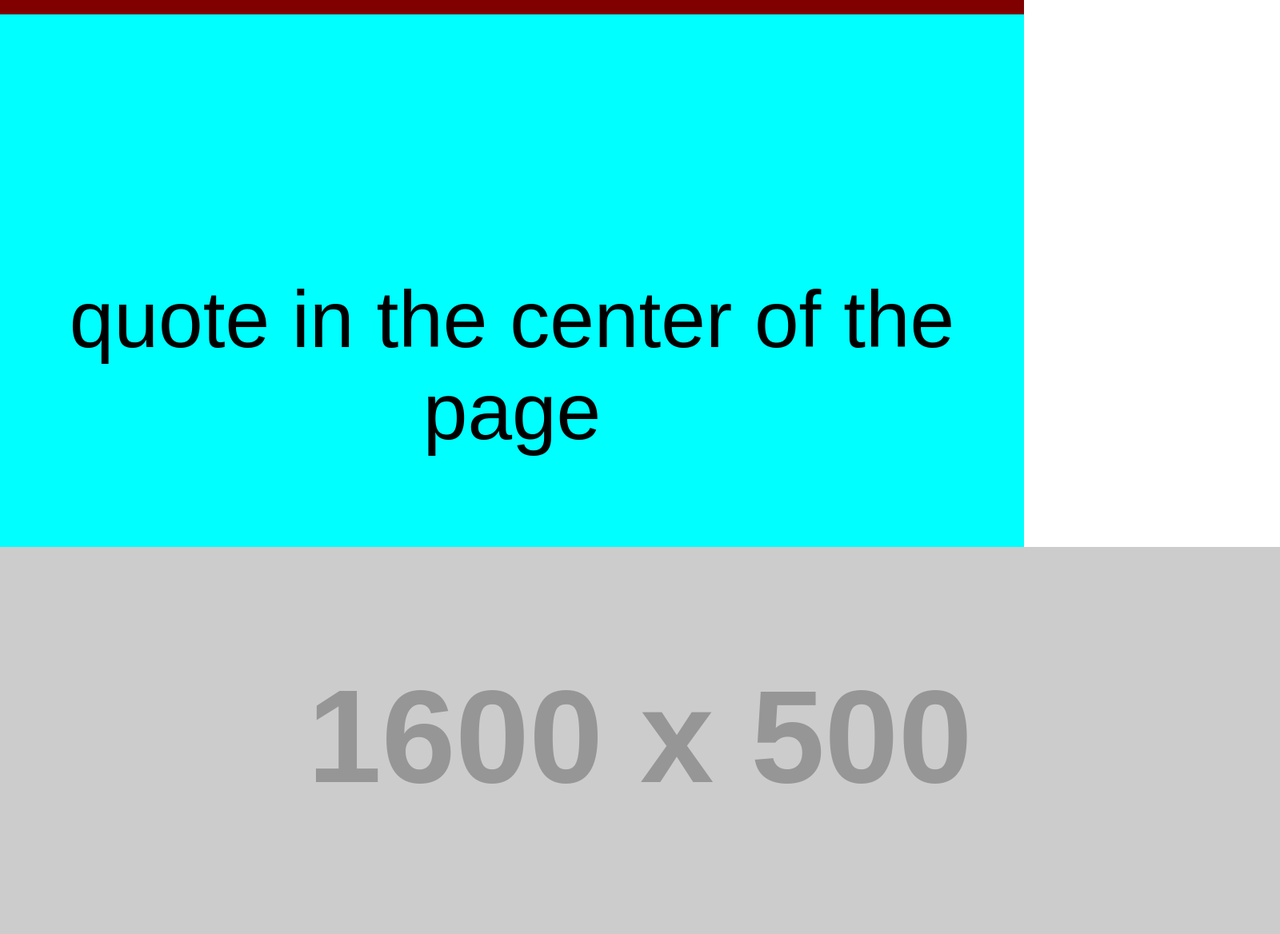
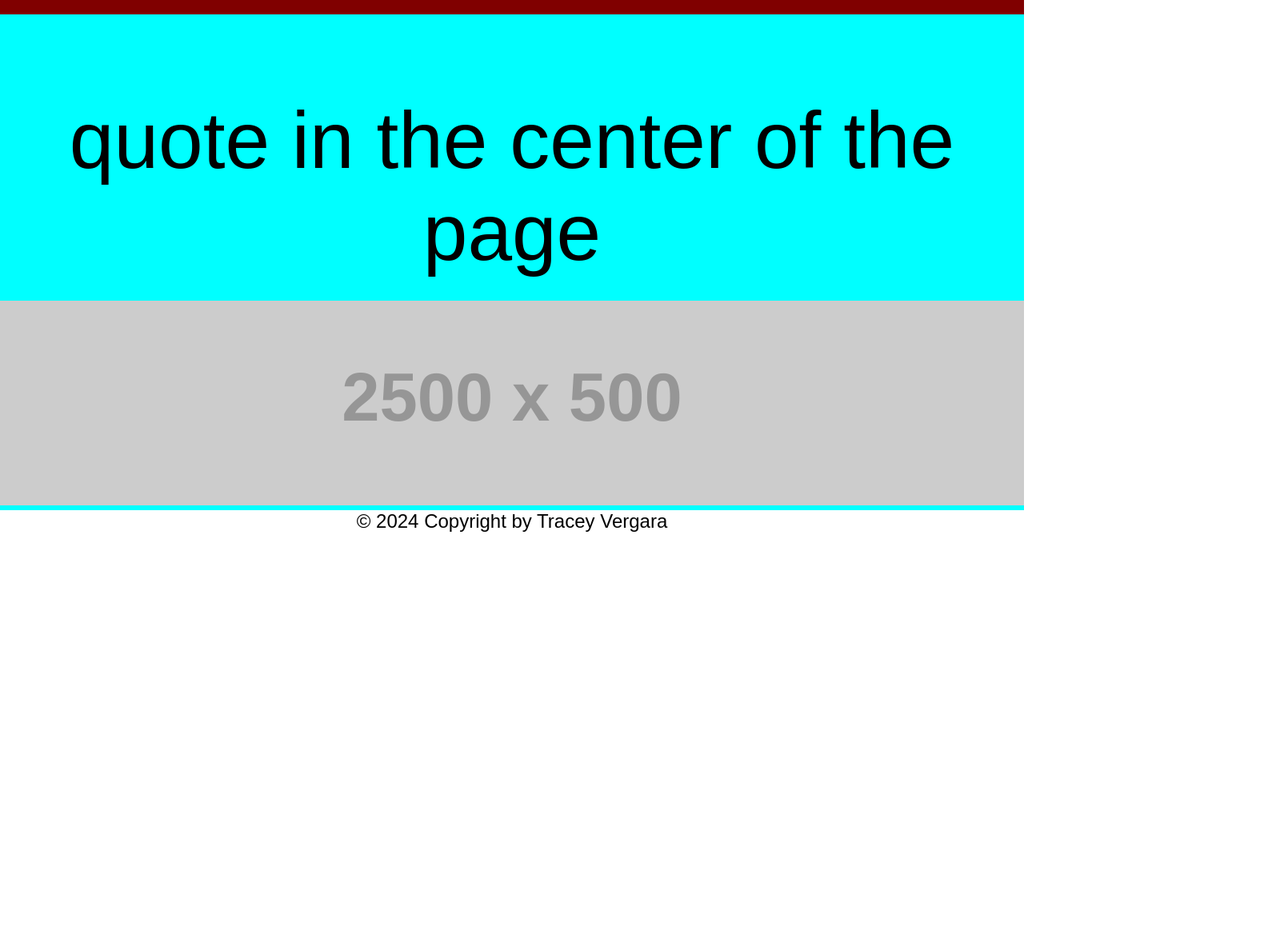
Before and after one commit to TreyDesigns/vanier-web5-porfolio, a plain HTML site: page index.html in a window 1280 px wide. Shown: the part 132-1300 px from the top of the page at 80% size, 1600 px wide, since content can reach past the window. After the commit the page ends 800 px from the top, so only its background shows below. Drawn offline with Linux system fonts and the light colour scheme; files that its build step writes are made by us from their sources; placeholder pictures from the web are drawn by us.

Commit message:
Updated index.html

```diff
--- a/index.html
+++ b/index.html
@@ -24,17 +24,9 @@
     </header>
 
     <main id="homepage">
-<br>
-<br>
-<br>
-<br> <br> <br> <br>
-<br>
             <p> quote in the center of the page</p>
         <br>
-<br>
-<br>
-<br>
-    <img src="https://placehold.jp/1600x500.png" alt="">
+            <img id="coverPic" src="https://placehold.jp/2500x500.png" alt="">
 
         </main>
 
```
Lines whose indentation alone changed are shown as unchanged.
